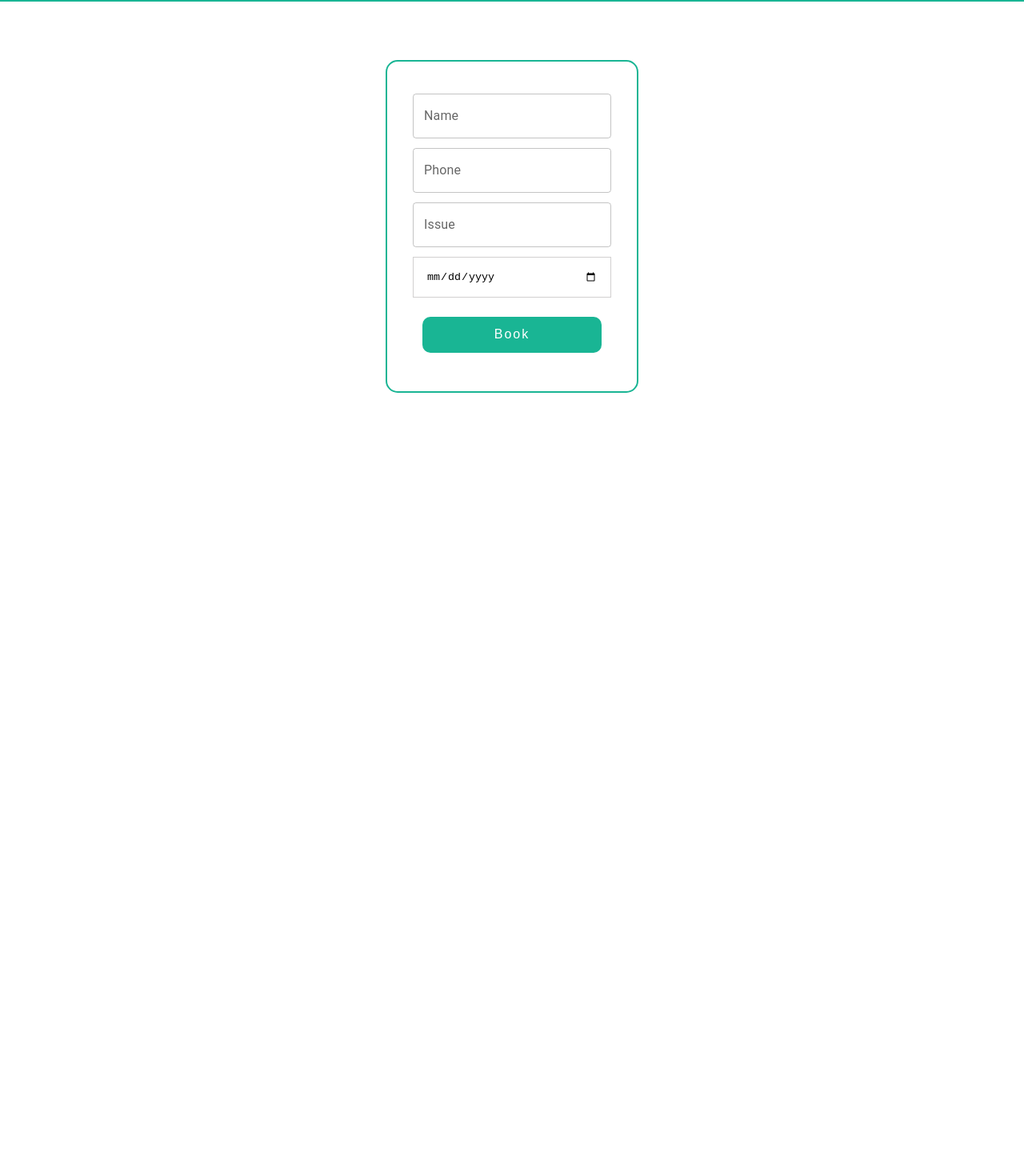
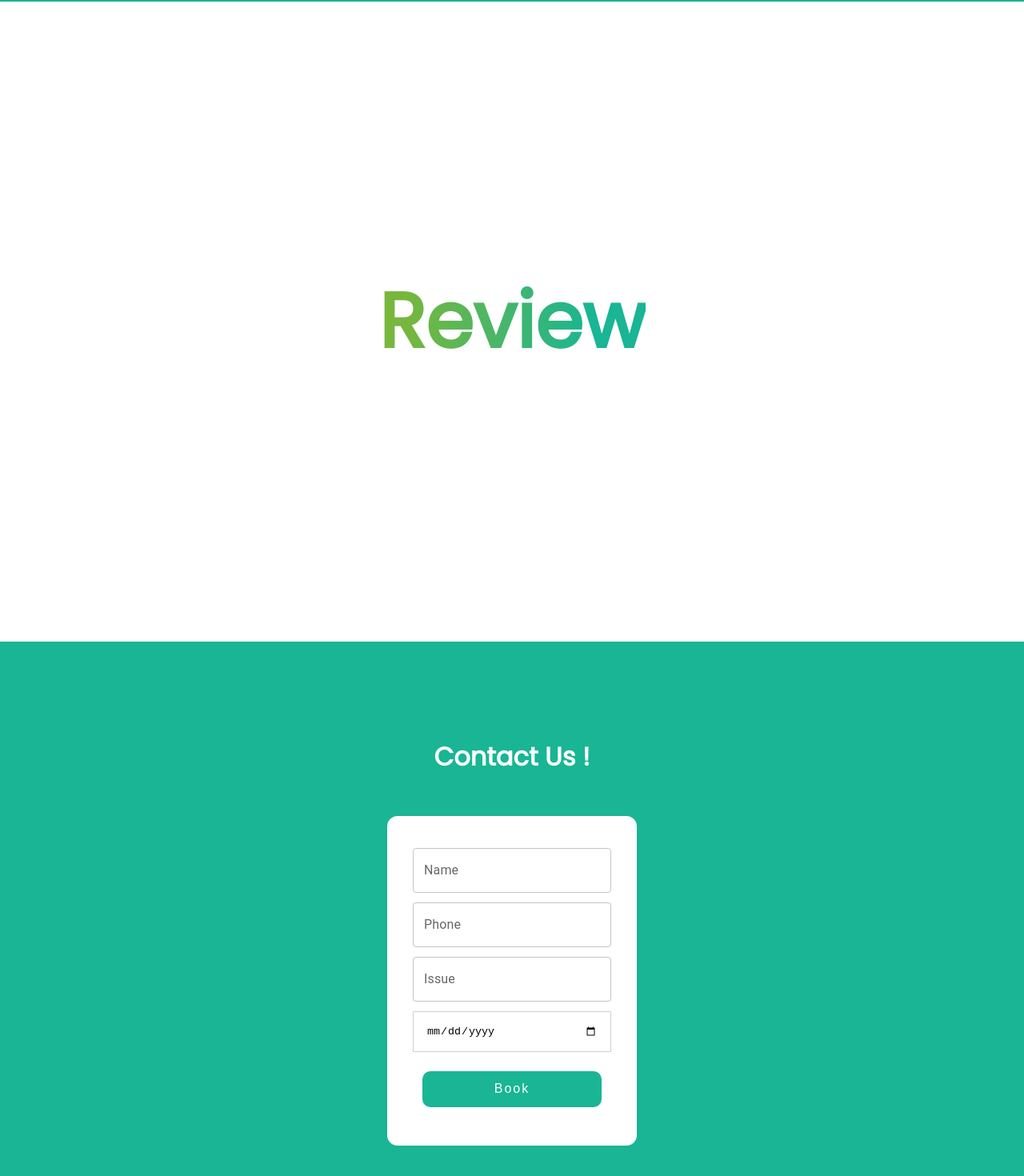
Before and after one commit to sayamalvi/alvidentalcare, a React (Create React App) app in the folder client/: page / in a window 1280 px wide. Shown: the part 4502-5972 px from the top of the page at 80% size. Before the commit the page ends 5041 px from the top, so only its background shows below. Built offline with nearby package versions, Linux system fonts and the light colour scheme.

Commit message:
added form , improved ui

```diff
--- a/client/src/components/Form/Form.jsx
+++ b/client/src/components/Form/Form.jsx
@@ -7,33 +7,98 @@ const Form = () => {
         name: "",
         phone: "",
         issue: "",
+        date: ""
+    })
+    // const handleChange = (e) => {
+    //     setUser((prev) => {
+    //         return {
+    //             ...prev,
+    //             value: e.target.value
+    //         }
+    //     })
+    // }
+    const handleSubmit = (e) => {
+        e.preventDefault();
+        console.log(user)
+        clear();
+    }
+    const clear = () => {
+        setUser({
+            name: "",
+            phone: "",
+            issue: "",
             date: new Date()
         })
+    }
     return (
-        <form className={classes.form}>
+        <div className={classes.container}>
+            <h1>Contact Us !</h1>
+            <form
+                className={classes.form}
+                onSubmit={handleSubmit}
+            >
                 <TextField
-                id="outlined-basic" label="Name"
+                    id="outlined-basic"
+                    label="Name"
                     variant="outlined"
                     margin='dense'
-
+                    value={user.name}
+                    onChange={(e) => {
+                        setUser((prev) => {
+                            return {
+                                ...prev,
+                                name: e.target.value
+                            }
+                        })
+                    }}
                 />
                 <TextField
                     id="outlined-basic" label="Phone" variant="outlined"
                     margin='dense'
+                    value={user.phone}
+                    onChange={(e) => {
+                        setUser((prev) => {
+                            return {
+                                ...prev,
+                                phone: e.target.value
+                            }
+                        })
+                    }}
 
                 />
                 <TextField
                     id="outlined-basic" label="Issue" variant="outlined"
                     margin='dense'
+                    value={user.issue}
+                    onChange={(e) => {
+                        setUser((prev) => {
+                            return {
+                                ...prev,
+                                issue: e.target.value
+                            }
+                        })
+                    }}
+
                 />
                 <input type='date'
                     className={classes.date}
+                    value={user.date}
+                    onChange={(e) => {
+                        setUser((prev) => {
+                            return {
+                                ...prev,
+                                date: e.target.value
+                            }
+                        })
+                    }}
+
                 />
                 <button className={classes.submit}>
                     Book
                 </button>
 
             </form>
+        </div>
     )
 }
 
--- a/client/src/components/Form/Form.module.scss
+++ b/client/src/components/Form/Form.module.scss
@@ -1,4 +1,12 @@
 @import "../../styles/variables.scss";
+.container {
+    height: 100vh;
+    background-color: $darkGreen;
+    display: flex;
+    flex-direction: column;
+    justify-content: center;
+    align-items: center;
+}
 .form {
     color: black;
     height: fit-content;
@@ -11,6 +19,7 @@
     margin: 3rem auto;
     border: 2px solid $darkGreen;
     border-radius: 15px;
+    background-color: white;
 }
 .date {
     padding: 1rem;
--- a/client/src/components/Reviews/Review.jsx
+++ b/client/src/components/Reviews/Review.jsx
@@ -2,7 +2,10 @@ import classes from './Review.module.scss'
 import React from 'react'
 const Review = () => {
     return (
-        <div>Review</div>
+        <div className={classes.review}
+        >
+            <h1 className={classes.review__heading}>Review</h1>
+        </div>
     )
 }
 
--- a/client/src/components/Reviews/Review.module.scss
+++ b/client/src/components/Reviews/Review.module.scss
@@ -1 +1,19 @@
-@import '../../styles/variables.scss'
+@import "../../styles/variables.scss";
+.review {
+    height: 100vh;
+    display: flex;
+    flex-direction: column;
+    justify-content: center;
+    align-items: center;
+    &__heading {
+        font-size: 5rem;
+        @include breakpoint(md) {
+            font-size: 6rem;
+        }
+        text-align: center;
+        background: linear-gradient(to right, $lightGreen 10%, $darkGreen 80%);
+        background-clip: text;
+        -webkit-background-clip: text;
+        -webkit-text-fill-color: transparent;
+    }
+}
```
Lines whose indentation alone changed are shown as unchanged.
